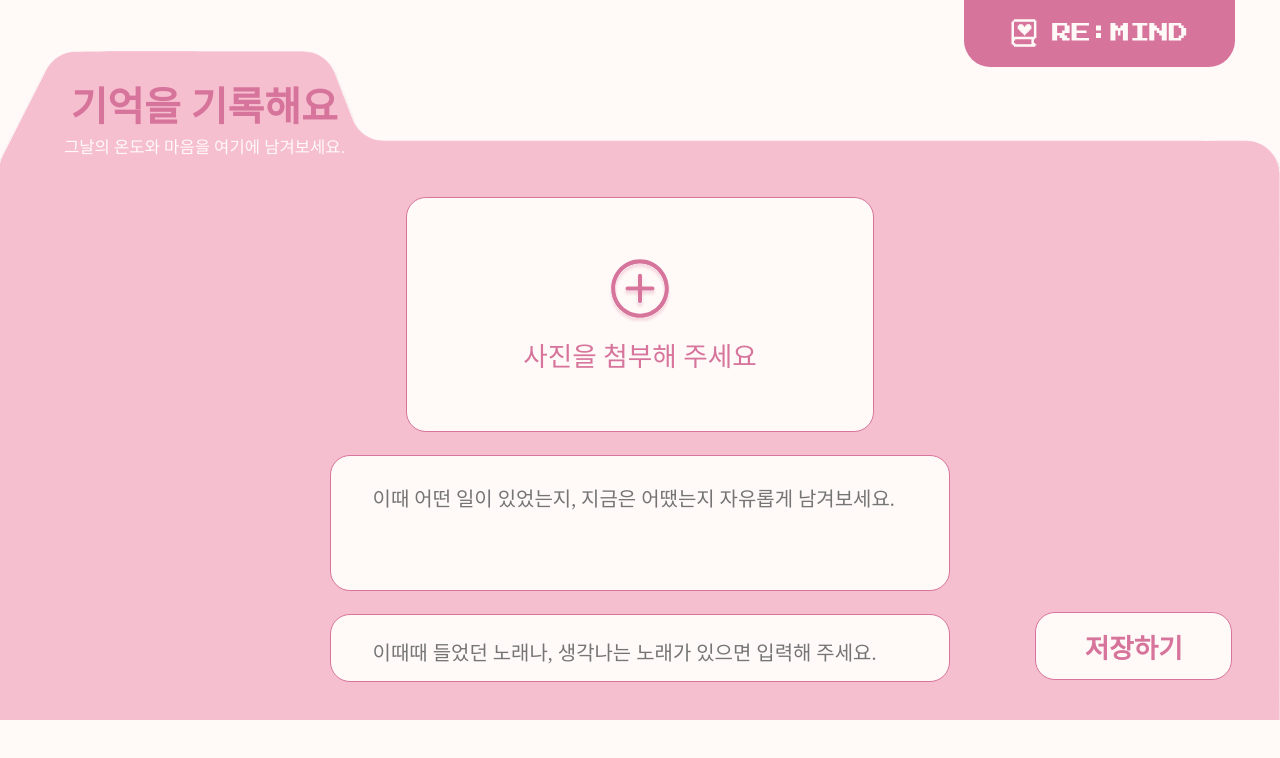
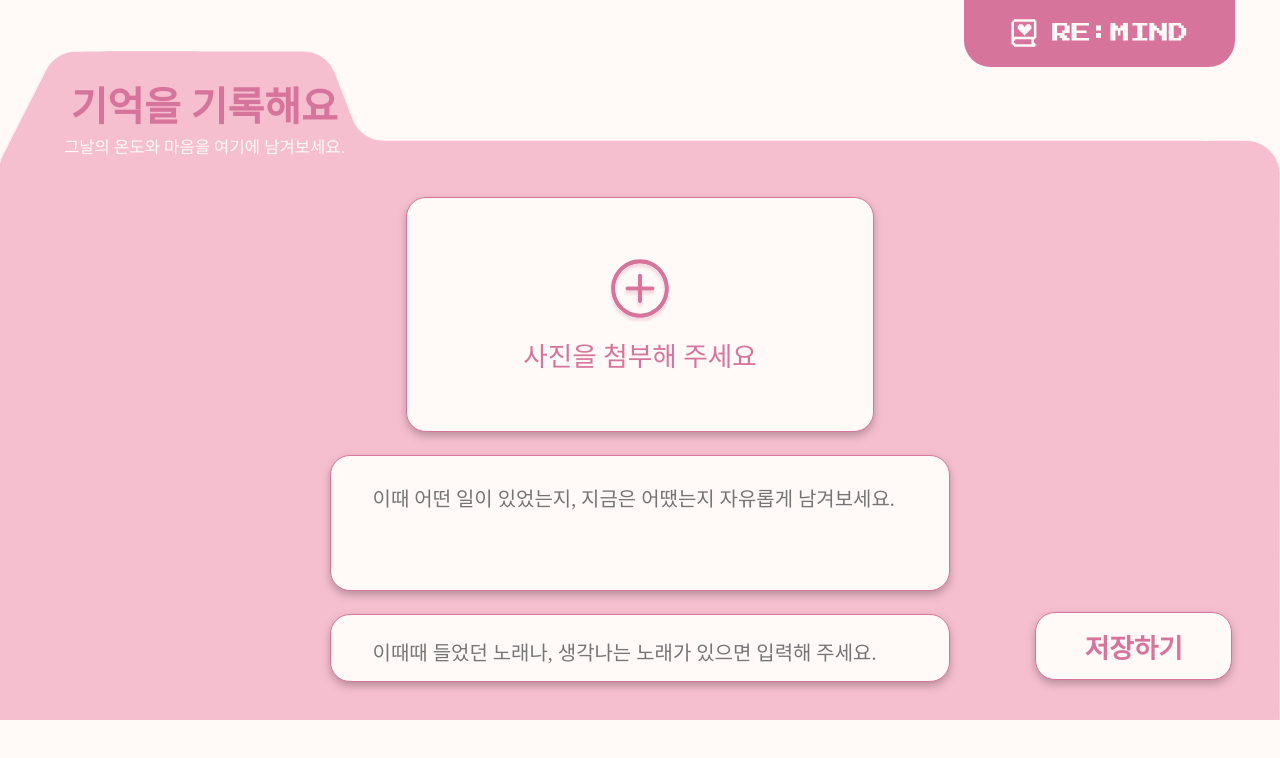
Before and after one commit to 2025-REMIND/REMIND-Frontend, a React (Create React App) app in the folder remind/: page /memoryrecord in a window 1280 px wide. Shown: the top 758 px of the page. Built offline with nearby package versions, Linux system fonts and the light colour scheme; a web font is replaced by a local one.

Commit message:
💄 MemoryRecord 그림자 스타일 추가

```diff
--- a/remind/src/components/memoryrecord/MemoryRecord.style.js
+++ b/remind/src/components/memoryrecord/MemoryRecord.style.js
@@ -95,6 +95,7 @@ export const ImageBox = styled.div`
     color:${({ $status }) => (
         $status ? "#FFFAF8" : "#D7749B")};
     font-size: 2.08vw;
+    filter: drop-shadow(0px 4px 4px rgba(0, 0, 0, 0.25));
 `
 
 export const BasicPlusImage = styled.img`
@@ -118,6 +119,7 @@ export const SaveBox = styled.div`
     position: absolute;
     top: 47.80vw;
     right: 3.75vw;
+    filter: drop-shadow(0px 4px 4px rgba(0, 0, 0, 0.25));
 
     &:active {
         background-color: #D7749B;
@@ -138,6 +140,7 @@ export const CommentBox = styled.div`
     color: #878787;
     font-weight: 200;
     font-size: 1.56vw;
+    filter: drop-shadow(0px 4px 4px rgba(0, 0, 0, 0.25));
 `;
 
 export const SongBox = styled.div`
@@ -152,6 +155,7 @@ export const SongBox = styled.div`
     font-weight: 200;
     font-size: 1.56vw;
     margin: 0 auto;
+    filter: drop-shadow(0px 4px 4px rgba(0, 0, 0, 0.25));
 `;
 
 export const CommentText = styled.textarea`
```
